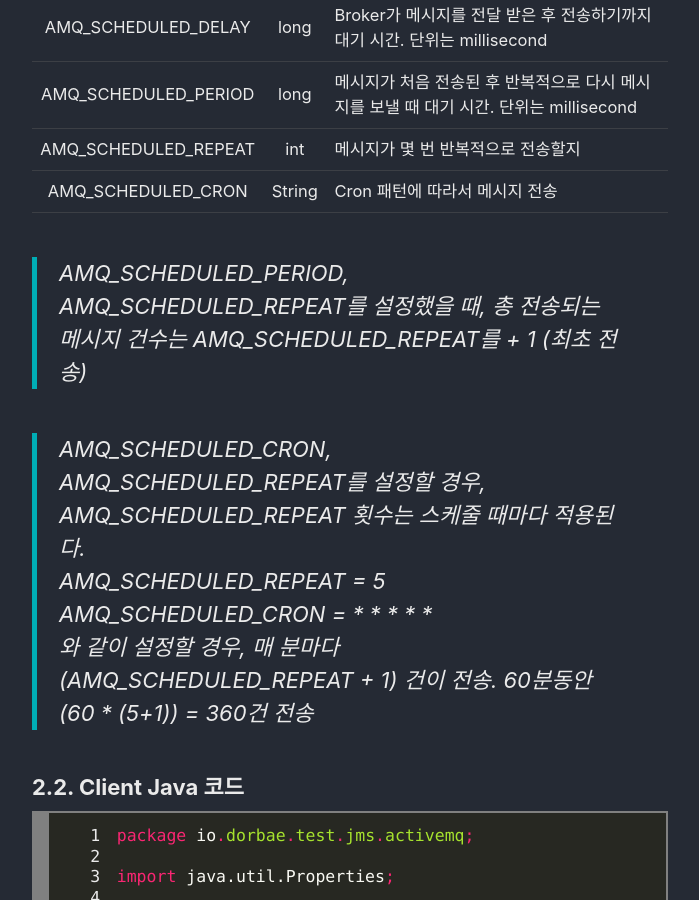
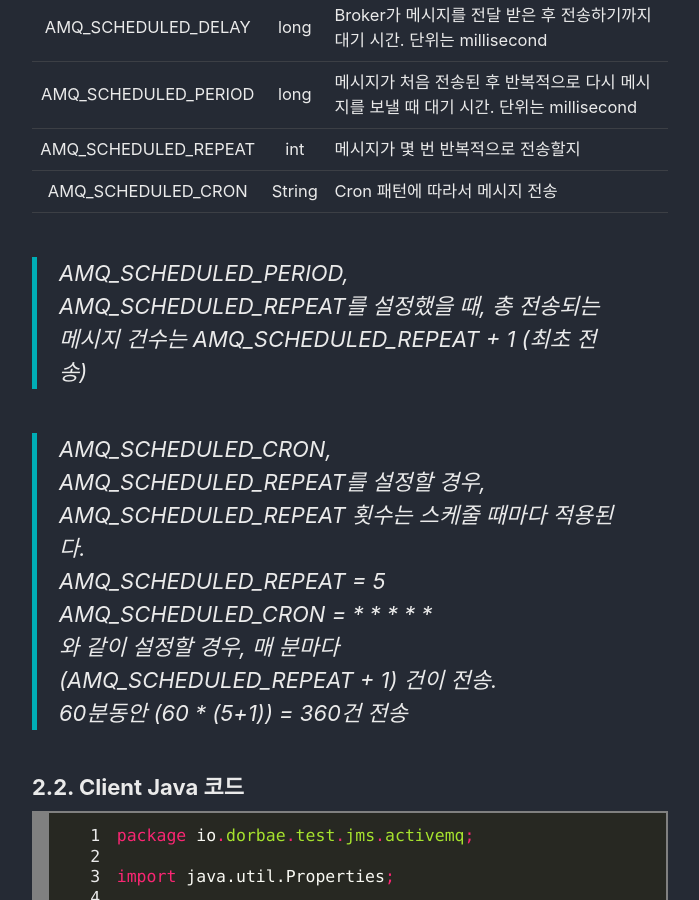
Before and after one commit to dorbae/dorbae.github.io, a Jekyll site: the page built from _posts/2019-02-06-apache-activemq-howtoconfiguresheduledmessage.md, in a window 1280 px wide and 900 px high, scrolled down 1997 px. Shown: the whole window, without its empty margins (290-989 px from the left). Built offline with Jekyll 4.4.1, drawn with Linux system fonts in a browser that asks for light colours; cached includes are drawn as plain includes; nearby versions of some CDN libraries; comment, search, counter and statistics services are not loaded.

Commit message:
Update 2019-02-06-apache-activemq-howtoconfiguresheduledmessage.md

```diff
--- a/_posts/2019-02-06-apache-activemq-howtoconfiguresheduledmessage.md
+++ b/_posts/2019-02-06-apache-activemq-howtoconfiguresheduledmessage.md
@@ -52,12 +52,13 @@
 | AMQ_SCHEDULED_REPEAT | int | 메시지가 몇 번 반복적으로 전송할지 |
 | AMQ_SCHEDULED_CRON | String | Cron 패턴에 따라서 메시지 전송 |
 
-> AMQ_SCHEDULED_PERIOD, AMQ_SCHEDULED_REPEAT를 설정했을 때, 총 전송되는 메시지 건수는 AMQ_SCHEDULED_REPEAT를 + 1 (최초 전송)
+> AMQ_SCHEDULED_PERIOD, AMQ_SCHEDULED_REPEAT를 설정했을 때, 총 전송되는 메시지 건수는 AMQ_SCHEDULED_REPEAT + 1 (최초 전송)
 
 > AMQ_SCHEDULED_CRON, AMQ_SCHEDULED_REPEAT를 설정할 경우, AMQ_SCHEDULED_REPEAT 횟수는 스케줄 때마다 적용된다.
 AMQ_SCHEDULED_REPEAT = 5
 AMQ_SCHEDULED_CRON = * * * * *
-와 같이 설정할 경우, 매 분마다 (AMQ_SCHEDULED_REPEAT + 1) 건이 전송. 60분동안 (60 * (5+1)) = 360건 전송
+와 같이 설정할 경우, 매 분마다 (AMQ_SCHEDULED_REPEAT + 1) 건이 전송.
+60분동안 (60 * (5+1)) = 360건 전송
 
 
 ### 2.2. Client Java 코드
```
